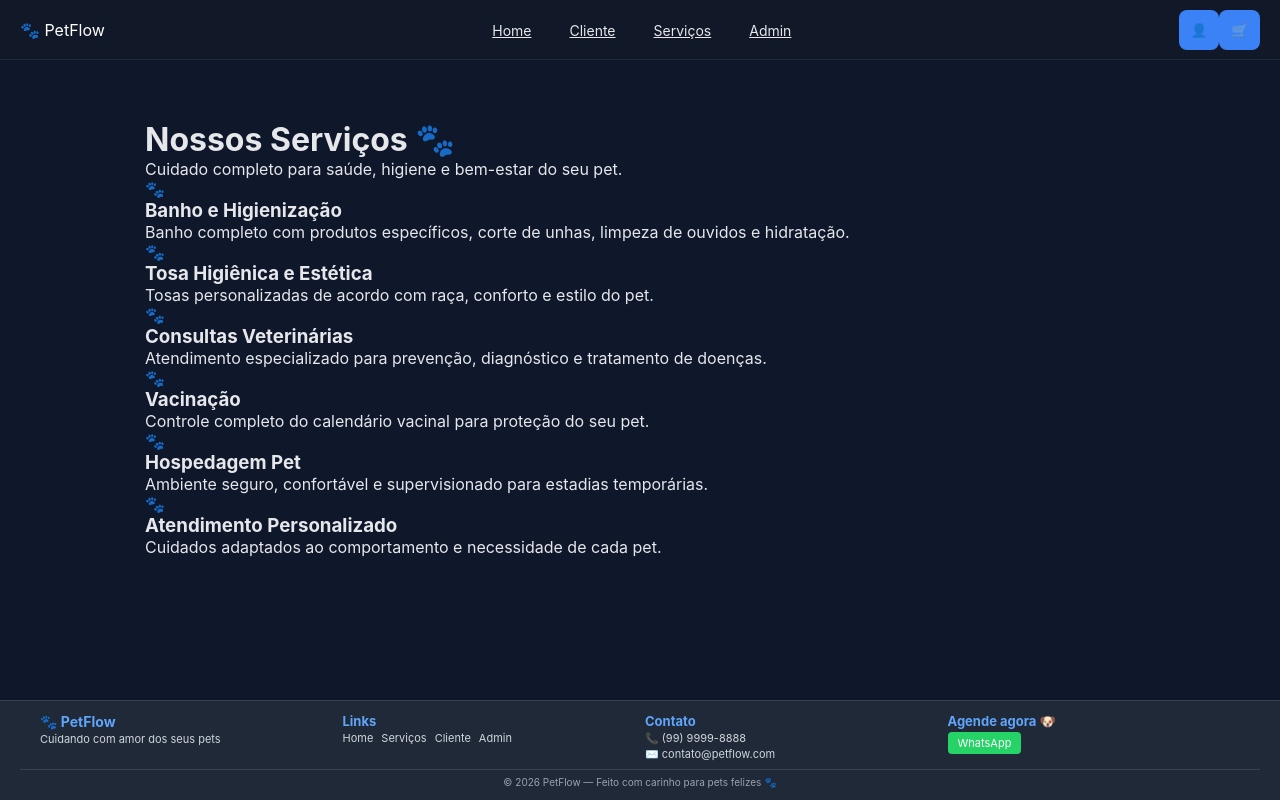
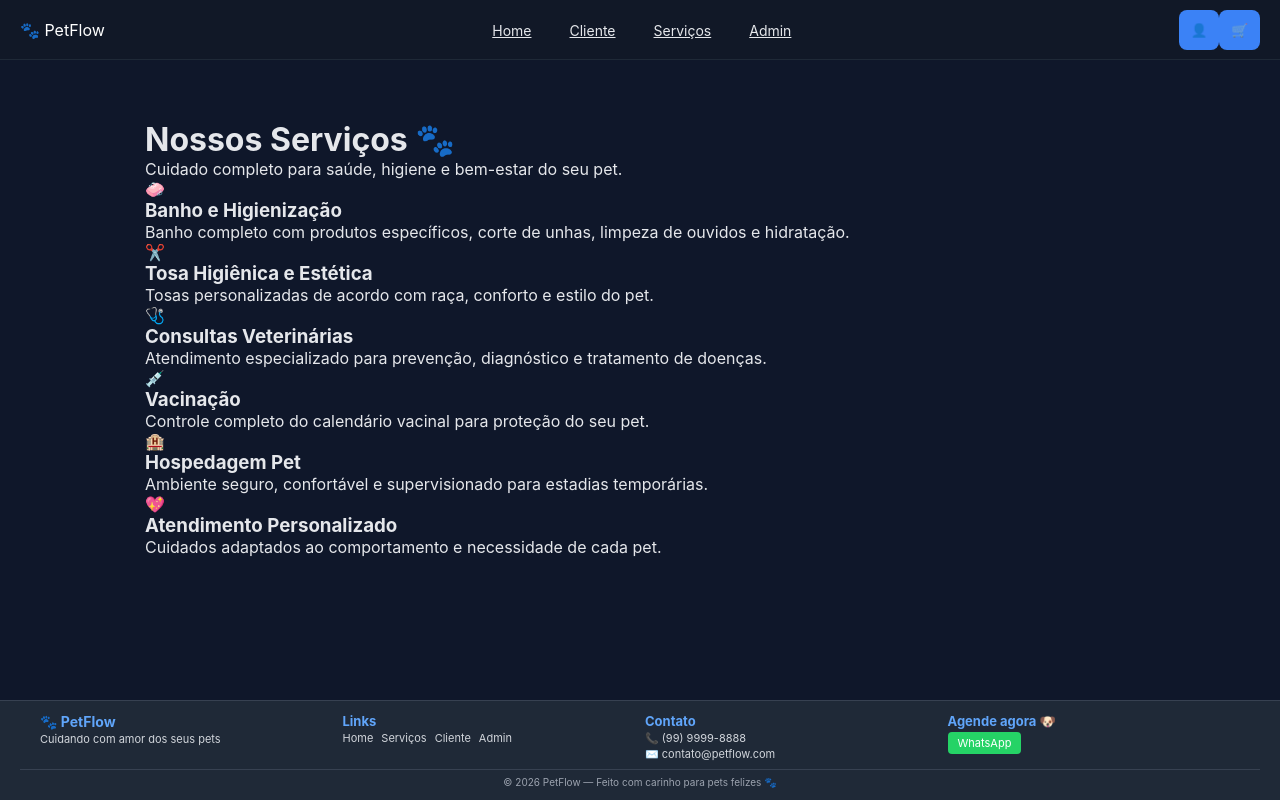
Before and after one commit to kess1ly/Javascript, a React app: page /servicos in a window 1280 px wide. Built offline with nearby package versions, Linux system fonts and the light colour scheme; the HTML template or start-up script is replaced by a standard one.

Commit message:
Update Servicos.jsx

```diff
--- a/src/componentes/Servicos.jsx
+++ b/src/componentes/Servicos.jsx
@@ -2,68 +2,54 @@ export default function Servicos() {
   const servicos = [
     {
       titulo: "Banho e Higienização",
-      descricao:
-        "Banho completo com produtos específicos, corte de unhas, limpeza de ouvidos e hidratação."
+      descricao: "Banho completo com produtos específicos, corte de unhas, limpeza de ouvidos e hidratação.",
+      icone: "🧼"
     },
     {
       titulo: "Tosa Higiênica e Estética",
-      descricao:
-        "Tosas personalizadas de acordo com raça, conforto e estilo do pet."
+      descricao: "Tosas personalizadas de acordo com raça, conforto e estilo do pet.",
+      icone: "✂️"
     },
     {
       titulo: "Consultas Veterinárias",
-      descricao:
-        "Atendimento especializado para prevenção, diagnóstico e tratamento de doenças."
+      descricao: "Atendimento especializado para prevenção, diagnóstico e tratamento de doenças.",
+      icone: "🩺"
     },
     {
       titulo: "Vacinação",
-      descricao:
-        "Controle completo do calendário vacinal para proteção do seu pet."
+      descricao: "Controle completo do calendário vacinal para proteção do seu pet.",
+      icone: "💉"
     },
     {
       titulo: "Hospedagem Pet",
-      descricao:
-        "Ambiente seguro, confortável e supervisionado para estadias temporárias."
+      descricao: "Ambiente seguro, confortável e supervisionado para estadias temporárias.",
+      icone: "🏨"
     },
     {
       titulo: "Atendimento Personalizado",
-      descricao:
-        "Cuidados adaptados ao comportamento e necessidade de cada pet."
+      descricao: "Cuidados adaptados ao comportamento e necessidade de cada pet.",
+      icone: "💖"
     }
   ];
 
   return (
-    <div className="container servicos-v2">
-
-      {/* HERO */}
+    <div className="container">
+      {/* HERO / CABEÇALHO */}
       <div className="servicos-hero">
         <h1>Nossos Serviços 🐾</h1>
         <p>Cuidado completo para saúde, higiene e bem-estar do seu pet.</p>
       </div>
 
-      {/* LISTA MODERNA */}
-      <div className="servicos-lista">
-
+      {/* GRID COM CARDS COMPACTOS */}
+      <div className="servicos-grid">
         {servicos.map((s, index) => (
-          <div
-            key={index}
-            className={`servico-item ${index % 2 === 0 ? "left" : "right"}`}
-          >
-
-            <div className="servico-icon">
-              🐾
-            </div>
-
-            <div className="servico-content">
-              <h3>{s.titulo}</h3>
-              <p>{s.descricao}</p>
-            </div>
-
+          <div key={index} className="servico-card-compacto">
+            <div className="servico-icone-box">{s.icone}</div>
+            <h3>{s.titulo}</h3>
+            <p>{s.descricao}</p>
           </div>
         ))}
-
       </div>
-
     </div>
   );
 }
```
